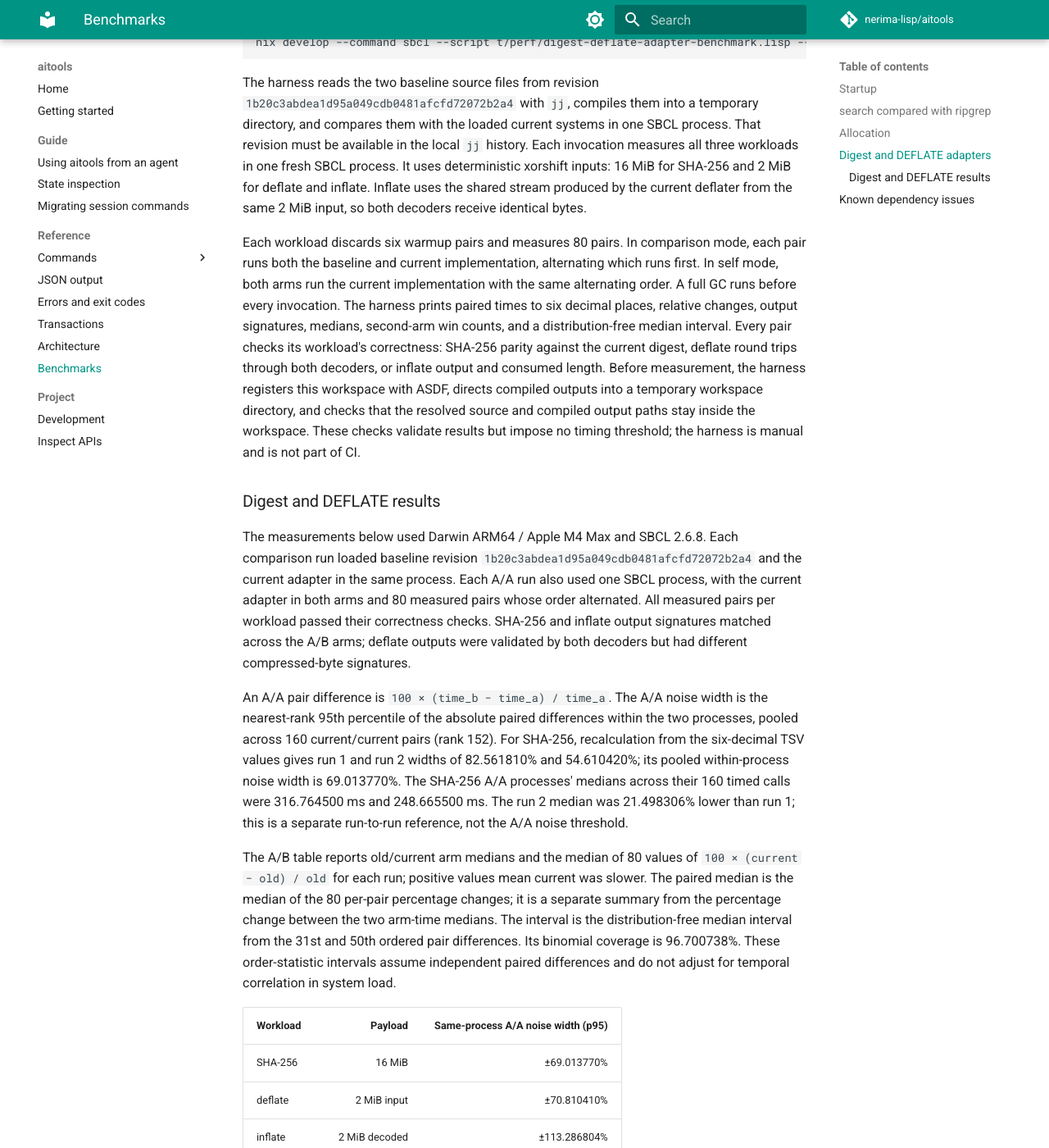
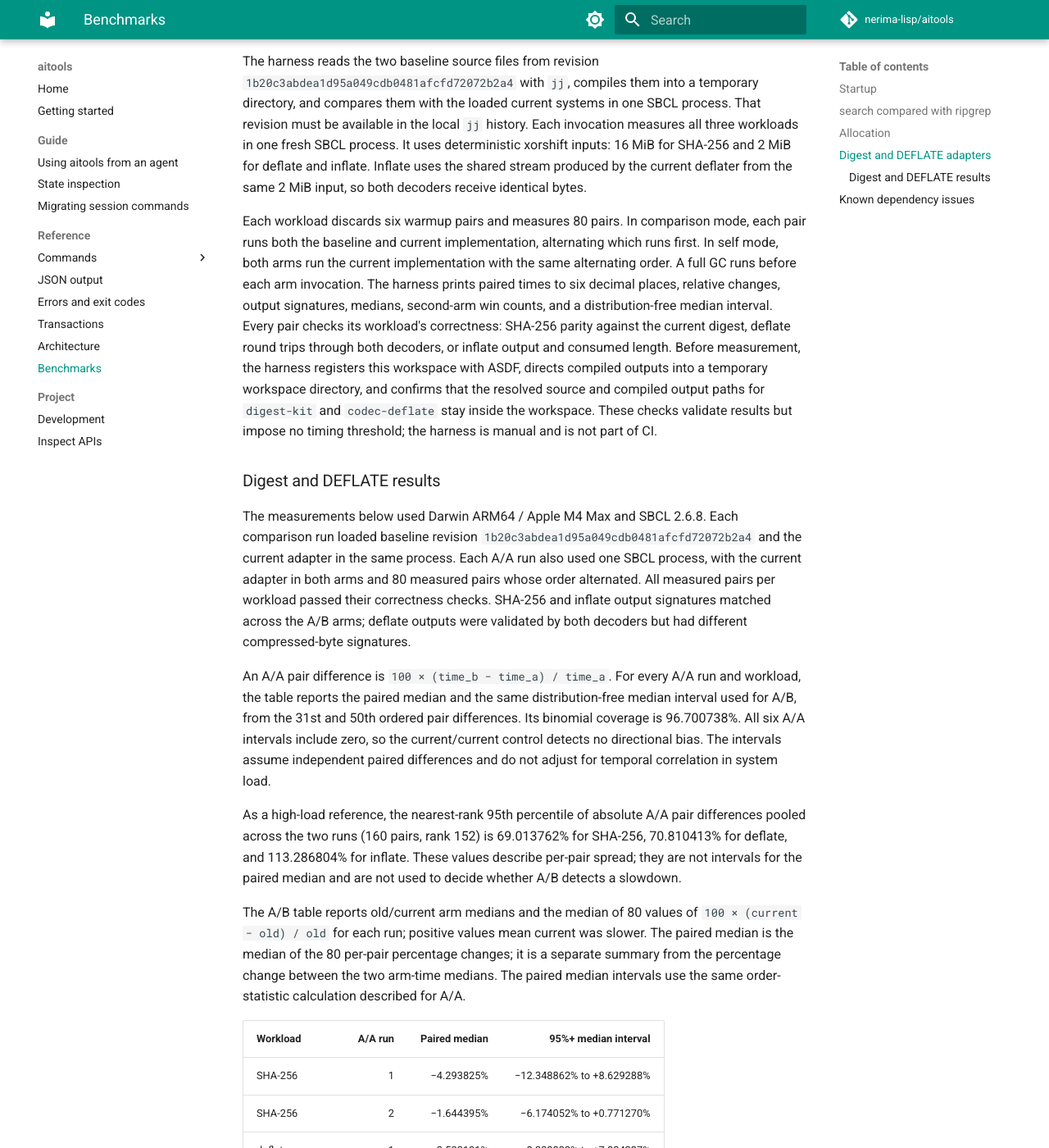
Before and after one commit to nerima-lisp/aitools, an MkDocs documentation site: the page built from docs/src/reference/benchmarks.md, in a window 1280 px wide and 1400 px high, scrolled down 1615 px. Shown: the whole window at 82% size. Built offline with MkDocs 1.6.1 and Material for MkDocs 9.7.7, drawn with Linux system fonts in a browser that asks for light colours; comment, search, counter and statistics services are not loaded; some of the changed text lies outside the part shown.

Commit message:
docs: report paired median intervals for digest benchmark

```diff
--- a/docs/src/reference/benchmarks.md
+++ b/docs/src/reference/benchmarks.md
@@ -79,14 +78,15 @@ deflater from the same 2 MiB input, so both decoders receive identical bytes.
 Each workload discards six warmup pairs and measures 80 pairs. In comparison
 mode, each pair runs both the baseline and current implementation, alternating
 which runs first. In self mode, both arms run the current implementation with
-the same alternating order. A full GC runs before every invocation. The harness
+the same alternating order. A full GC runs before each arm invocation. The harness
 prints paired times to six decimal places, relative changes, output signatures,
 medians, second-arm win counts, and a distribution-free median interval. Every pair
 checks its workload's correctness: SHA-256 parity against the current digest,
 deflate round trips through both decoders, or inflate output and consumed
-length. Before measurement, the harness registers this workspace with ASDF, directs compiled
-outputs into a temporary workspace directory, and checks that the resolved
-source and compiled output paths stay inside the workspace. These checks
+length. Before measurement, the harness registers this workspace with ASDF,
+directs compiled outputs into a temporary workspace directory, and confirms that
+the resolved source and compiled output paths for `digest-kit` and
+`codec-deflate` stay inside the workspace. These checks
 validate results but impose no timing threshold; the harness is manual and is
 not part of CI.
 
@@ -101,67 +101,66 @@ workload passed their correctness checks. SHA-256 and inflate output signatures
 matched across the A/B arms; deflate outputs were validated by both decoders
 but had different compressed-byte signatures.
 
-An A/A pair difference is `100 × (time_b − time_a) / time_a`. The A/A noise
-width is the nearest-rank 95th percentile of the absolute paired differences
-within the two processes, pooled across 160 current/current pairs (rank 152).
-For SHA-256, recalculation from the six-decimal TSV values gives run 1 and run 2
-widths of 82.561810% and 54.610420%; its pooled within-process noise width is
-69.013770%. The SHA-256 A/A processes' medians across their 160 timed calls
-were 316.764500 ms and 248.665500 ms. The run 2 median was 21.498306% lower
-than run 1; this is a separate run-to-run reference, not the A/A noise
-threshold.
+An A/A pair difference is `100 × (time_b − time_a) / time_a`. For every A/A
+run and workload, the table reports the paired median and the same
+distribution-free median interval used for A/B, from the 31st and 50th ordered
+pair differences. Its binomial coverage is 96.700738%. All six A/A intervals
+include zero, so the current/current control detects no directional bias. The
+intervals assume independent paired differences and do not adjust for temporal
+correlation in system load.
+
+As a high-load reference, the nearest-rank 95th percentile of absolute A/A
+pair differences pooled across the two runs (160 pairs, rank 152) is 69.013762%
+for SHA-256, 70.810413% for deflate, and 113.286804% for inflate. These values
+describe per-pair spread; they are not intervals for the paired median and are
+not used to decide whether A/B detects a slowdown.
 
 The A/B table reports old/current arm medians and the median of 80 values of
 `100 × (current − old) / old` for each run; positive values mean current was
 slower. The paired median is the median of the 80 per-pair percentage changes;
 it is a separate summary from the percentage change between the two arm-time
-medians. The interval is the distribution-free median interval from the 31st
-and 50th ordered pair differences. Its binomial coverage is 96.700738%. These
-order-statistic intervals assume independent paired differences and do not
-adjust for temporal correlation in system load.
+medians. The paired median intervals use the same order-statistic calculation
+described for A/A.
 
-| Workload | Payload | Same-process A/A noise width (p95) |
-|---|---:|---:|
-| SHA-256 | 16 MiB | ±69.013770% |
-| deflate | 2 MiB input | ±70.810410% |
-| inflate | 2 MiB decoded | ±113.286804% |
+| Workload | A/A run | Paired median | 95%+ median interval |
+|---|---:|---:|---:|
+| SHA-256 | 1 | −4.293825% | −12.348862% to +8.629288% |
+| SHA-256 | 2 | −1.644395% | −6.174052% to +0.771270% |
+| deflate | 1 | −0.503101% | −8.338833% to +7.824227% |
+| deflate | 2 | +0.196808% | −7.286527% to +6.685719% |
+| inflate | 1 | +4.000696% | −4.780287% to +23.910535% |
+| inflate | 2 | +0.926170% | −1.572165% to +2.626213% |
 
-| Workload | Run | Old / current median (ms) | Paired median change | 95%+ interval | A/A noise width | Current faster |
-|---|---:|---:|---:|---:|---:|---:|
-| SHA-256 | 1 | 252.697995 / 245.552500 | +3.516981% | −1.350889% to +5.898088% | ±69.013770% | 32/80 |
-| SHA-256 | 2 | 239.638000 / 235.380495 | −0.663536% | −3.210751% to +3.869692% | ±69.013770% | 42/80 |
-| deflate | 1 | 490.143010 / 185.922500 | −60.222820% | −63.529198% to −57.141010% | ±70.810410% | 80/80 |
-| deflate | 2 | 355.699000 / 147.624495 | −57.826468% | −59.288727% to −56.175167% | ±70.810410% | 80/80 |
-| inflate | 1 | 140.536005 / 74.548500 | −47.002579% | −48.325900% to −45.224113% | ±113.286804% | 78/80 |
-| inflate | 2 | 174.507010 / 87.870500 | −47.208155% | −50.088413% to −43.256756% | ±113.286804% | 74/80 |
+| Workload | Run | Old / current median (ms) | Paired median change | 95%+ interval | Current faster |
+|---|---:|---:|---:|---:|---:|
+| SHA-256 | 1 | 252.697995 / 245.552500 | +3.516982% | −1.350893% to +5.898093% | 32/80 |
+| SHA-256 | 2 | 239.638000 / 235.380495 | −0.663535% | −3.210751% to +3.869691% | 42/80 |
+| deflate | 1 | 490.143010 / 185.922500 | −60.222820% | −63.529202% to −57.141015% | 80/80 |
+| deflate | 2 | 355.699000 / 147.624495 | −57.826465% | −59.288730% to −56.175170% | 80/80 |
+| inflate | 1 | 140.536005 / 74.548500 | −47.002578% | −48.325899% to −45.224114% | 78/80 |
+| inflate | 2 | 174.507010 / 87.870500 | −47.208156% | −50.088415% to −43.256759% | 74/80 |
 
-For SHA-256, both A/B interval upper bounds (+5.898088% and +3.869692%) are
-below the same-process A/A noise width (±69.013770%). At this measurement's
-resolution, the A/B results do not resolve a slowdown. The run 1 interval
-allows a slowdown up to +5.898088%, and run 2 allows up to +3.869692%. Among
-these two upper bounds, run 1 leaves the larger slowdown (+5.898088%)
-unexcluded. Deflate and inflate were faster with the current adapters in both
-runs, with both intervals entirely below zero.
+For SHA-256, both A/B paired median intervals include zero. No statistically
+detectable slowdown was observed; however, the upper bounds allow slowdowns of
+up to +5.898093% in run 1 and +3.869691% in run 2. Deflate and inflate were
+faster with the current adapters in both runs, with both intervals entirely
+below zero.
 
 The host was under high load from another project's processing during every
 official run. The recorded one-minute load averages immediately before and
 after each process were 75.66 to 93.87 for A/A run 1, 90.58 to 60.04 for A/A
 run 2, 55.20 to 60.61 for A/B run 1, and 62.26 to 71.75 for A/B run 2. Each
-run's `uptime` output
-and all raw paired samples were retained with the local measurement logs under
-`~/.local/state/aitools-phase2/logs/`: `sha256-perf-aa-current-run1.log`,
-`sha256-perf-aa-current-run2.log`, `sha256-perf-ab-run1.log`, and
-`sha256-perf-ab-run2.log`. The high-load condition is part of these results and
-makes the measured noise widths poor thresholds for detecting small
-regressions. These are advisory measurements, not a general performance
-guarantee or a CI timing gate.
+The raw paired samples and uptime records are retained on the measurement host;
+they are not included in the repository.
+The high-load condition is part of these results and
+contributes context for the per-pair spread above. These are advisory
+measurements, not a general performance guarantee or a CI timing gate.
 
 ## Known dependency issues
 
 These are issues aitools met in its dependencies. Current `flake.nix` pins
 cl-regex-kit v2.2.0, cl-process-kit v3.4.0, cl-cli v1.4.0, and
-cl-nix-forge v0.6.1. The last column summarizes how the current source
-handles each issue.
+cl-nix-forge v0.6.1.
 
 | Dependency | Issue | Effect on aitools | Current behavior |
 |---|---|---|---|
```
Also changed, not shown: other parts of docs/src/reference/benchmarks.md (+1 -2 lines).
